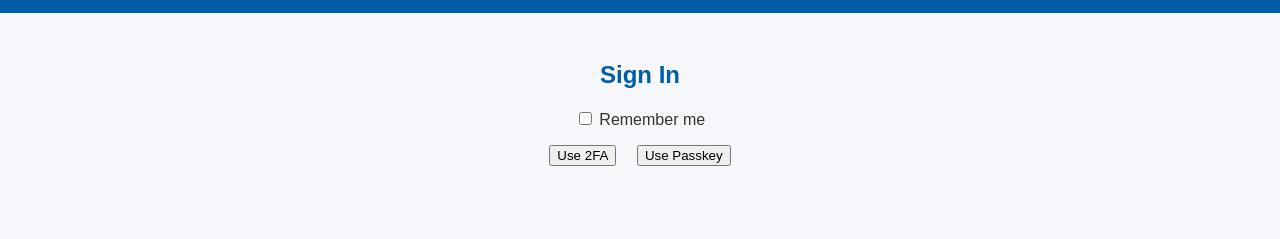
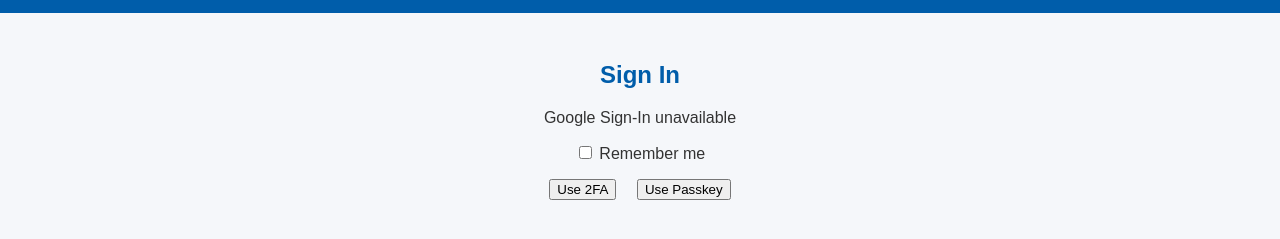
Before and after one commit to vagabond1215/McDermid-Training, a website: page public/index.html in a window 1280 px wide. Shown: the part 59-298 px from the top of the page. Drawn offline with Linux system fonts and the light colour scheme.

Commit message:
feat: add configurable Google sign-in client

```diff
--- a/public/index.html
+++ b/public/index.html
@@ -34,6 +34,7 @@
     </section>
   </main>
   <script src="https://accounts.google.com/gsi/client" async defer></script>
+  <script src="js/config.js"></script>
   <script src="js/auth.js"></script>
 </body>
 </html>
--- a/public/js/auth.js
+++ b/public/js/auth.js
@@ -4,7 +4,8 @@ const allowedUsers = [
 ];
 window.allowedUsers = allowedUsers;
 
-const CLIENT_ID = 'YOUR_GOOGLE_CLIENT_ID'; // Replace with your Google OAuth Client ID
+// Client ID is provided via public/js/config.js which sets window.GOOGLE_CLIENT_ID
+const CLIENT_ID = window.GOOGLE_CLIENT_ID || '';
 
 function parseJwt(token) {
   const base64Url = token.split('.')[1];
@@ -59,6 +60,14 @@ function handleCredentialResponse(response) {
 }
 
 function initGoogle() {
+  if (!CLIENT_ID) {
+    console.warn('Google OAuth Client ID not set. See config.js.');
+    const buttonEl = document.getElementById('g_id_button');
+    if (buttonEl) {
+      buttonEl.innerHTML = '<p>Google Sign-In unavailable</p>';
+    }
+    return;
+  }
   if (localStorage.getItem('rememberedUser')) {
     showDashboard(localStorage.getItem('rememberedUser'));
     return;
--- /dev/null
+++ b/public/js/config.example.js
@@ -0,0 +1,2 @@
+// Rename this file to config.js and replace the placeholder with your Google OAuth Client ID.
+window.GOOGLE_CLIENT_ID = 'YOUR_GOOGLE_CLIENT_ID';
```
Also changed, not shown: public/checklist.html (+1 -0 lines), public/company.html (+1 -0 lines), public/module1.html (+1 -0 lines), README.md, 1 other file.
